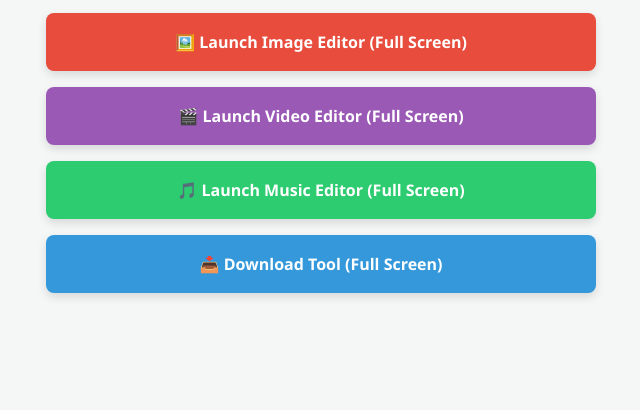
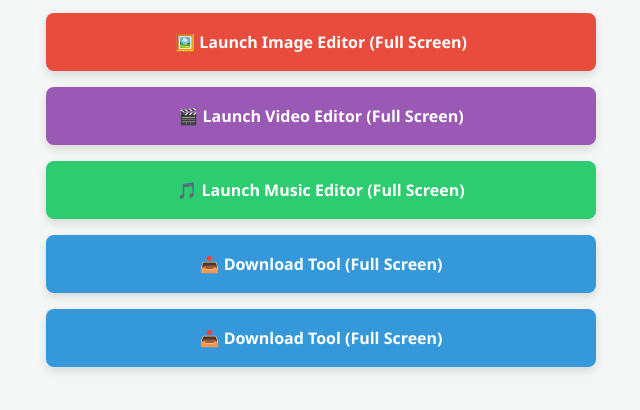
Before and after one commit to antontamsos/Table, a plain HTML site: page index.html in a window 1280 px wide. Shown: the part 186-596 px from the top of the page, without its empty margins (319-959 px from the left). Drawn offline with Linux system fonts and the light colour scheme.

Commit message:
Update index.html

```diff
--- a/index.html
+++ b/index.html
@@ -47,6 +47,7 @@
         .btn-video { background-color: #9b59b6; }
         .btn-music { background-color: #2ecc71; }
         .btn-download { background-color: #3498db; }
+        .btn-srt_file { background-color: #3498db; }
     </style>
 </head>
 <body>
@@ -58,6 +59,7 @@
         <a class="launch-btn btn-video" href="video.html">🎬 Launch Video Editor (Full Screen)</a>
         <a class="launch-btn btn-music" href="music.html">🎵 Launch Music Editor (Full Screen)</a>
         <a class="launch-btn btn-download" href="download.html">📥 Download Tool (Full Screen)</a>
+        <a class="launch-btn btn-srt_file" href="srt_file.html">📥 Download Tool (Full Screen)</a>
     </div>
 
 </body>
```
